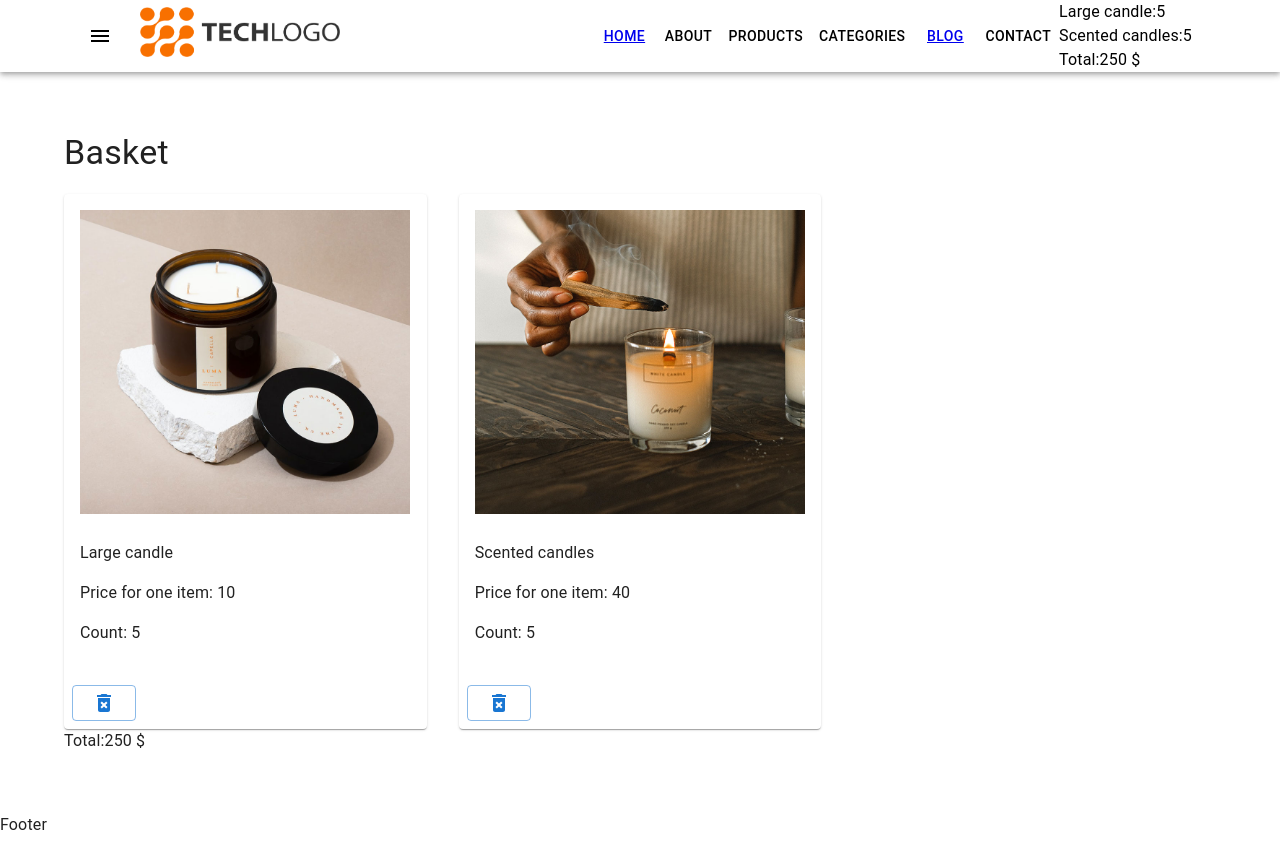
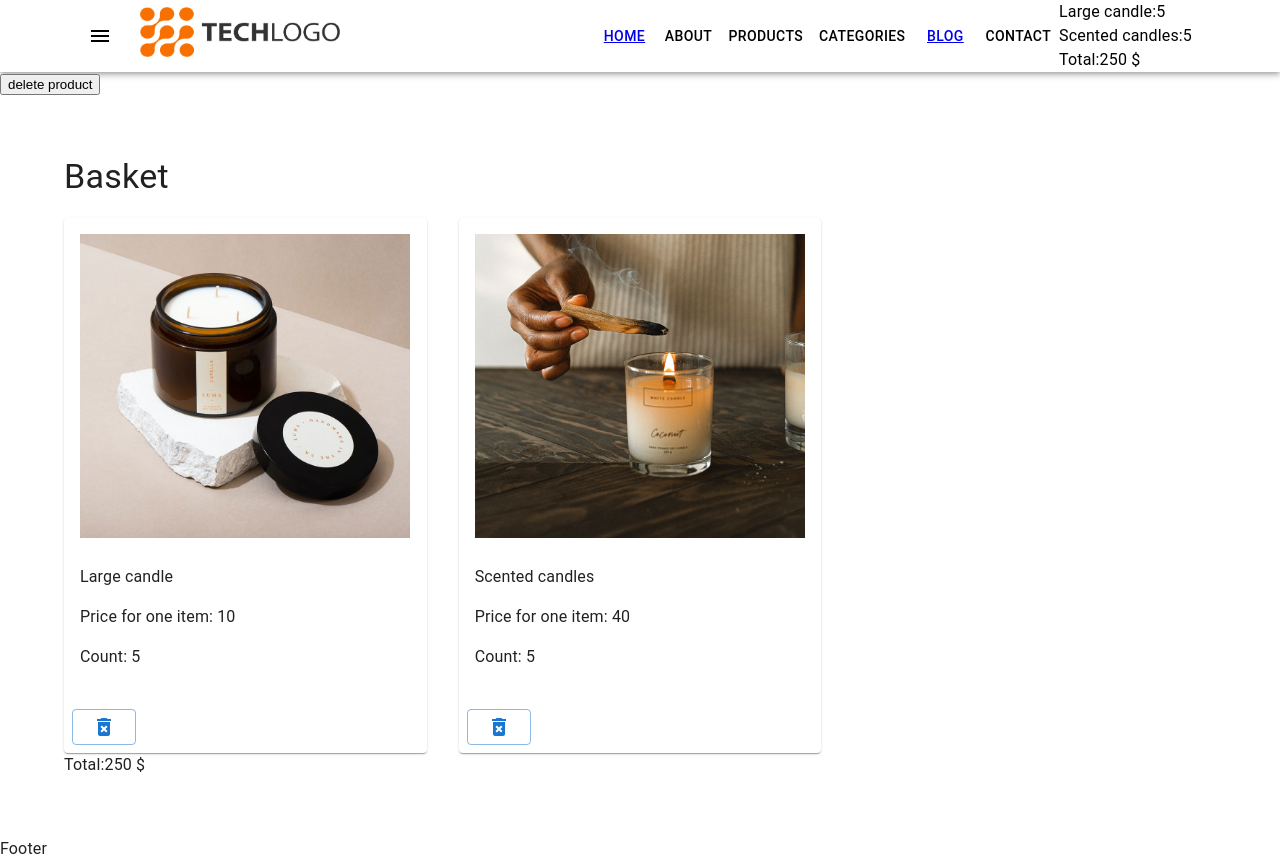
Before and after one commit to Timo-unic/spa-shop-app, a React (Create React App) app: page /blog in a window 1280 px wide. Before the commit the page ends 837 px from the top, so only its background shows below. Built offline with nearby package versions, Linux system fonts and the light colour scheme.

Commit message:
add removeProductFromCart

```diff
--- a/src/components/CartProductList/CartProductList.tsx
+++ b/src/components/CartProductList/CartProductList.tsx
@@ -16,6 +16,7 @@ const CartProductList = ({
     productsObject = getProductsObject(productsArray),
     CartItem = CartProductListItem,
 }: Props) => {
+    console.log(productsInCart)
     return (
         <>
             {Object.keys(productsInCart).map((productId) => (
--- a/src/container/App/App.tsx
+++ b/src/container/App/App.tsx
@@ -27,10 +27,21 @@ const App = (props: Props) => {
         }))
     }
 
+    const removeProductFromCart = (id: number) => {
+        setProductsInCart((prevState) => {
+            let prevProductsInCart = { ...prevState }
+            delete prevProductsInCart[id]
+            return prevProductsInCart
+        })
+    }
+
     return (
         <StyledEngineProvider injectFirst>
             <CssBaseline />
             <Header productsInCart={productsInCart} />
+            <button onClick={() => removeProductFromCart(1)}>
+                delete product
+            </button>
             <Container sx={{ padding: '60px 0' }}>
                 <Routes>
                     <Route
```
